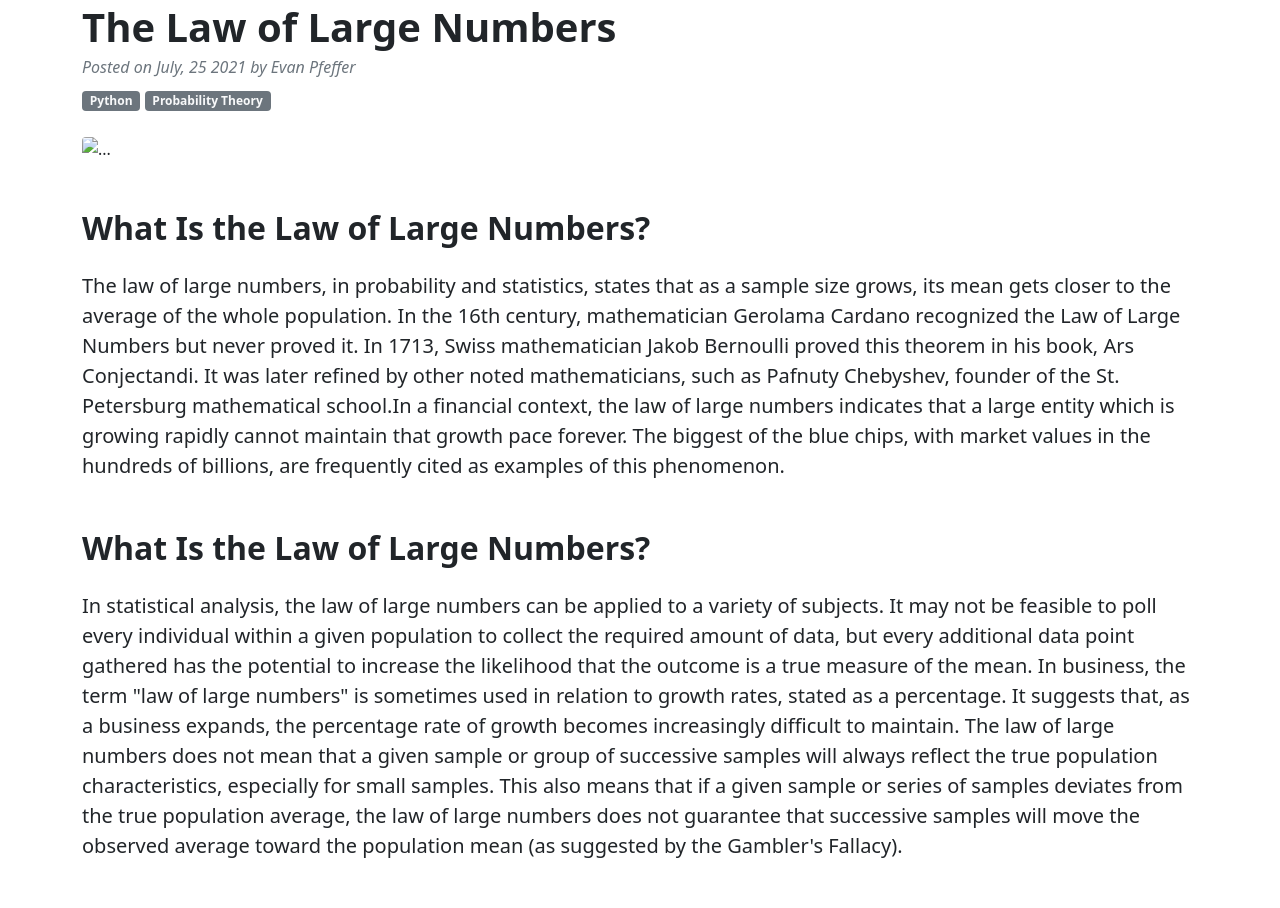
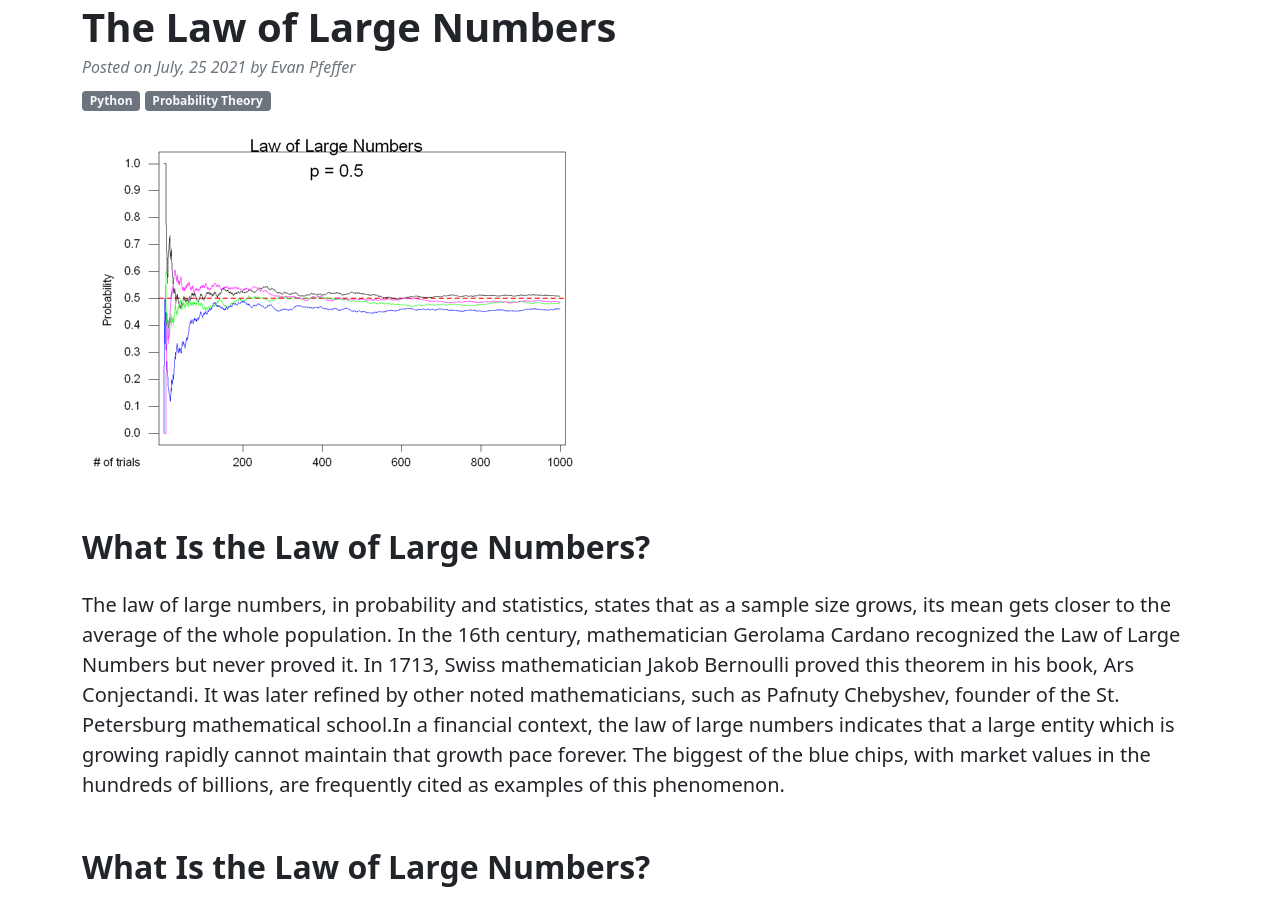
Before and after one commit to PracticeGitForExample/EconometricsInPython, a plain HTML site: page LLN.html in a window 1280 px wide. Shown: the part 932-1840 px from the top of the page. Drawn offline with nearby package versions, Linux system fonts and the light colour scheme.

Commit message:
Update LLN.html

```diff
--- a/LLN.html
+++ b/LLN.html
@@ -81,7 +81,7 @@
   <a class="badge bg-secondary text-decoration-none link-light" href="#!">Python</a>
   <a class="badge bg-secondary text-decoration-none link-light" href="#!">Probability Theory</a>
 </header>
-<figure class="mb-4"><img class="img-fluid rounded" src="LLN.img" alt="..."></figure>
+<figure class="mb-4"><img class="img-fluid rounded" src="LLN.png" alt="..."></figure>
 <section class="mb-5">
                             <h2 class="fw-bolder mb-4 mt-5">What Is the Law of Large Numbers? </h2>
                             <p class="fs-5 mb-4"> The law of large numbers, in probability and statistics, states that as a sample size grows, its mean gets closer to the average of the whole population. In the 16th century, mathematician Gerolama Cardano recognized the Law of Large Numbers but never proved it. In 1713, Swiss mathematician Jakob Bernoulli proved this theorem in his book, Ars Conjectandi. It was later refined by other noted mathematicians, such as Pafnuty Chebyshev, founder of the St. Petersburg mathematical school.In a financial context, the law of large numbers indicates that a large entity which is growing rapidly cannot maintain that growth pace forever. The biggest of the blue chips, with market values in the hundreds of billions, are frequently cited as examples of this phenomenon. </p>
```
